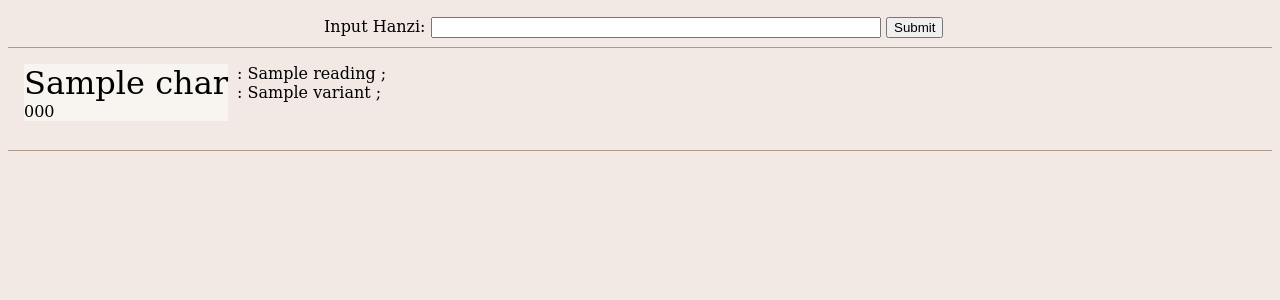
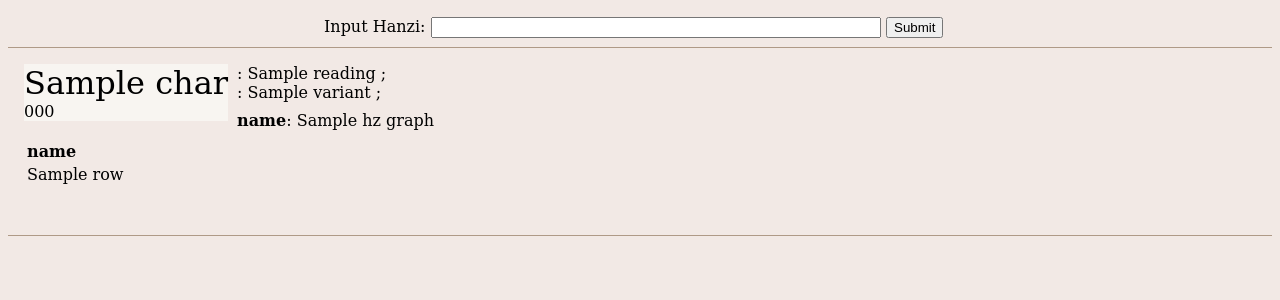
Before and after one commit to yindian/hzlinkdb, a Flask app: template templates/index.html in a window 1280 px wide. Shown: the top 300 px of the page. Run offline with Flask 2, Linux system fonts and the light colour scheme; the template is opened without the code that fills it: most values are stand-ins (such as "Sample title", 1, 10 or a date in 2020); parts of the project's set-up code (start-up, migrations or seed data) failed here and were passed over.

Commit message:
query and show hzdb data

```diff
--- a/main.py
+++ b/main.py
@@ -46,6 +46,18 @@ def get_db():
     if not hasattr(g, 'sqlite_db'):
         g.sqlite_db = connect_db()
     return g.sqlite_db
+
+@app.cli.command()
+def initdb():
+    '''Create the database with initial data.'''
+    db = get_db()
+    _start = time.clock()
+    hzdb.create(db)
+    db.commit()
+    hzdb.init_data(db)
+    db.commit()
+    _end = time.clock()
+    print 'Database initialized in %g seconds' % (_end - _start,)
 
 def unichar(i):
     try:
@@ -236,6 +248,8 @@ def index():
                         t = chise.ids_find_by_entity(s)
                     if t:
                         dd['chise_ids_find'] = chise.ids_find_url(code)
+                    dd['hz_graph'] = hzdb.get_graph_by_code(db, code)
+                    dd['hz_morph'] = hzdb.get_morph_by_code(db, code)
                 else:
                     t = chise.ids_find_by_entity(s)
                 if t is not None:
--- a/static/style.css
+++ b/static/style.css
@@ -54,7 +54,17 @@ a {
 .field b a {
   color: WindowText;
 }
+.hz_graph > span + span, .hz_morph > span + span,
 .ids > span + span, .variants > span + span {
   margin-left: 1em;
 }
+.hz_graph, .hz_morph {
+  margin-top: 1ex;
+}
+.hz_morph > table {
+  width: 100%;
+}
+.hz_morph th {
+  text-align: left;
+}
 /* vim: set ts=2 sw=2 et tw=80 cc=80 : */
--- a/templates/index.html
+++ b/templates/index.html
@@ -77,6 +77,33 @@
     </span>
     {% endif %}
     </div>
+    <div class="hz_graph">
+      {% set hz_graph = d.get('hz_graph') -%}
+      {% if hz_graph -%}
+      {% for k in hz_graph.keys(): -%}
+      <span class="field"><b>{{k}}</b>:&nbsp;{{hz_graph[k]}}</span>
+      {% endfor -%}
+      {% endif %}
+    </div>
+    <div class="hz_morph">
+      {% set hz_morph = d.get('hz_morph') or [] -%}
+      {% if hz_morph -%}
+      <table>
+        <tr>
+          {% for k in hz_morph[0].keys(): -%}
+          <th>{{k}}</th>
+          {% endfor %}
+        </tr>
+        {% for row in hz_morph -%}
+        <tr>
+          {% for k in row.keys(): -%}
+          <td>{{row[k]}}</td>
+          {% endfor %}
+        </tr>
+        {% endfor %}
+      </table>
+      {% endif %}
+    </div>
     &nbsp;
     <div class="error"><pre>{{d.get('error', '')}}</pre></div>
   </div>
```
Also changed, not shown: hzdb.py (+12 -1 lines).
